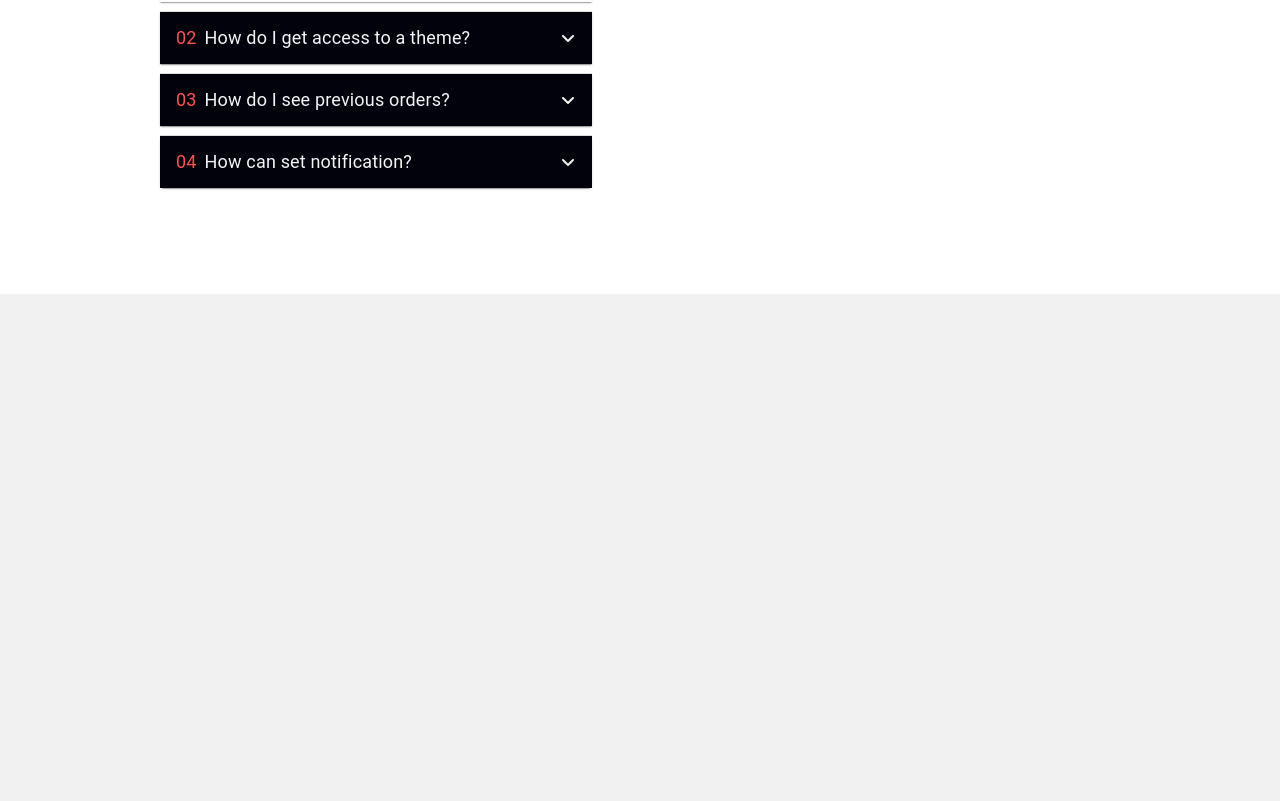
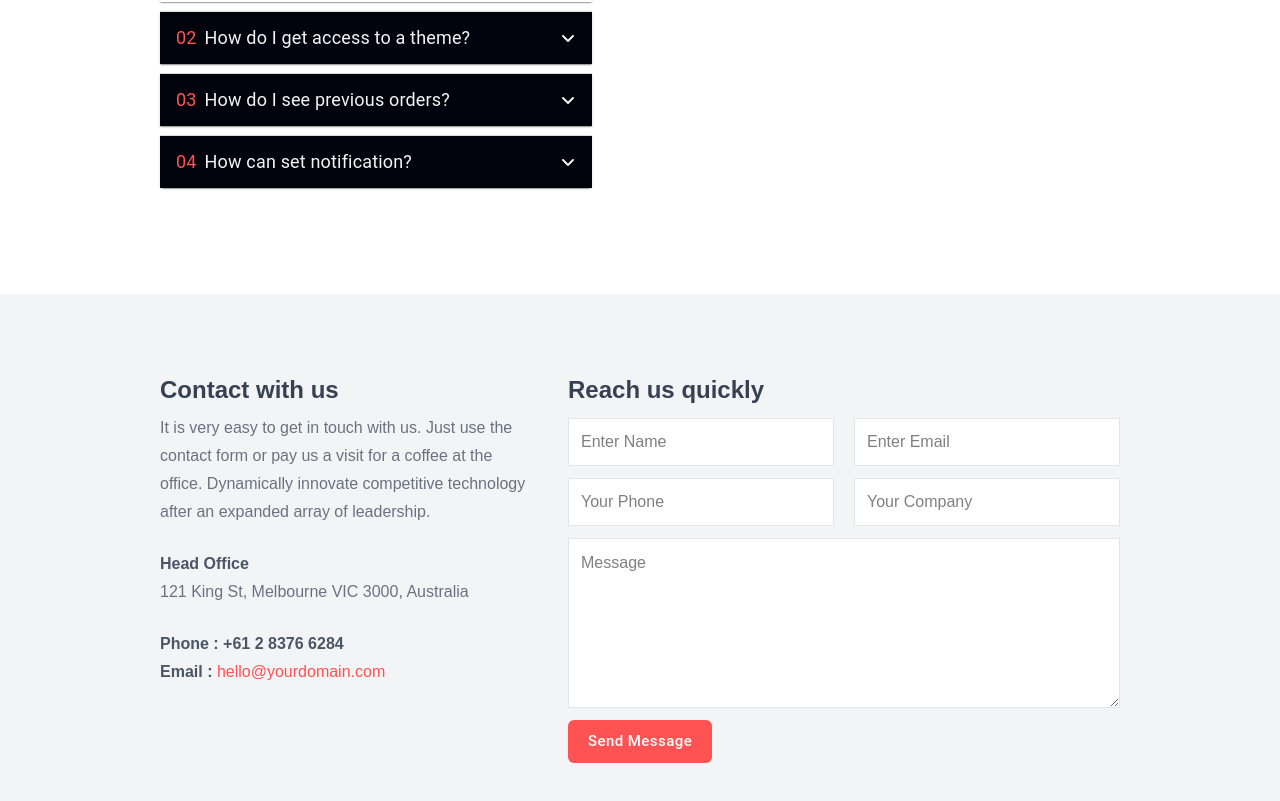
Before and after one commit to farzanacoder/prolex, a Next.js app: page / in a window 1280 px wide. Shown: the part 6440-7241 px from the top of the page. Before the commit the page ends 6734 px from the top, so only its background shows below. Built offline with nearby package versions, Linux system fonts and the light colour scheme.

Commit message:
contact part done

```diff
--- a/app/page.js
+++ b/app/page.js
@@ -9,6 +9,7 @@ import Specs from '@/components/Specs'
 import Testimonial from '@/components/Testimonial'
 import FaQ from '@/components/FaQ'
 import React from 'react'
+import Contact from '@/components/Contact'
 
 export default function Home() {
   return (
@@ -23,6 +24,7 @@ export default function Home() {
     <Products/>
     <Testimonial/>
     <FaQ/>
+    <Contact/>
     </>
   )
 }
--- /dev/null
+++ b/components/Contact.jsx
@@ -0,0 +1,41 @@
+import { Button } from '@mui/material'
+import React from 'react'
+
+export default function Contact() {
+  return (
+    <section className='bg-gray-100 py-20'>
+        <div className="container flex gap-10">
+            <div className=' w-[40%]'>
+                <h2 className='text-2xl font-semibold text-gray-700 mb-2'>Contact with us</h2>
+                <p className='text-gray-500 text-base leading-7'>It is very easy to get in touch with us. Just use the contact form or pay us a visit for a coffee at the office. Dynamically innovate competitive technology after an expanded array of leadership.</p> <br />
+                <span className='text-gray-600 text-base leading-7 font-semibold'>Head Office</span>
+                <p className='text-gray-500 leading-7 text-base'>121 King St, Melbourne VIC 3000, Australia</p> <br />
+                <span className='text-gray-600 text-base leading-7 font-semibold'>Phone : +61 2 8376 6284</span><br />
+                <span className='text-gray-600 text-base leading-7 font-semibold'>Email : <a href='mailto:hello@yourdomain.com' className='font-[500] text-primary hover:text-secondary'> hello@yourdomain.com</a></span>
+
+            </div>
+
+            <form action="" className='w-[60%]'>
+            <h2 className='text-2xl font-semibold text-gray-700 mb-2'>Reach us quickly</h2>
+          <div className="grid grid-cols-2 gap-5 my-3">
+            <input type="text" placeholder='Enter Name' className='h-12 w-full bg-white outline-none border border-[rgba(0,0,0,0.1)] px-3 focus:border-[rgba(0,0,0,0.3)] transition-all' />
+          <input type="text" placeholder='Enter Email' className='h-12 w-full bg-white outline-none border border-[rgba(0,0,0,0.1)] px-3 focus:border-[rgba(0,0,0,0.3)] transition-all' />
+          </div>
+          <div className="grid grid-cols-2 gap-5 my-3">
+            <input type="text" placeholder='Your Phone' className='h-12 w-full bg-white outline-none border border-[rgba(0,0,0,0.1)] px-3 focus:border-[rgba(0,0,0,0.3)] transition-all' />
+          <input type="text" placeholder='Your Company' className='h-12 w-full bg-white outline-none border border-[rgba(0,0,0,0.1)] px-3 focus:border-[rgba(0,0,0,0.3)] transition-all' />
+          </div>
+
+            <div className="grid grid-cols-1 my-3 ">
+                  <textarea placeholder='Message' className='bg-white p-3 w-full outline-none  border border-[rgba(0,0,0,0.1)]  focus:border-[rgba(0,0,0,0.3)] transition-all' name="Message" id="" cols="15" rows="6"></textarea>
+            </div>
+
+
+            <Button className='items-center gap-1 !bg-primary !text-white !rounded-md !capitalize !px-5 hover:!bg-secondary' size='large'>
+                Send Message
+            </Button>
+            </form>
+        </div>
+    </section>
+  )
+}
--- a/components/ProdctItem.jsx
+++ b/components/ProdctItem.jsx
@@ -15,7 +15,7 @@ export default function ProdctItem({img , title , oldprice , price}) {
         </div>
 
         <div className='flex justify-center mt-3'>
-            <Button className='items-center gap-1 !bg-primary !text-white !rounded-full !capitalize !px-5 !hover:bg-secondary'>
+            <Button className='items-center gap-1 !bg-primary !text-white !rounded-full !capitalize !px-5 hover:!bg-secondary'>
                 <IoCartOutline size={20}/> Buy Now
             </Button>
         </div>
```
